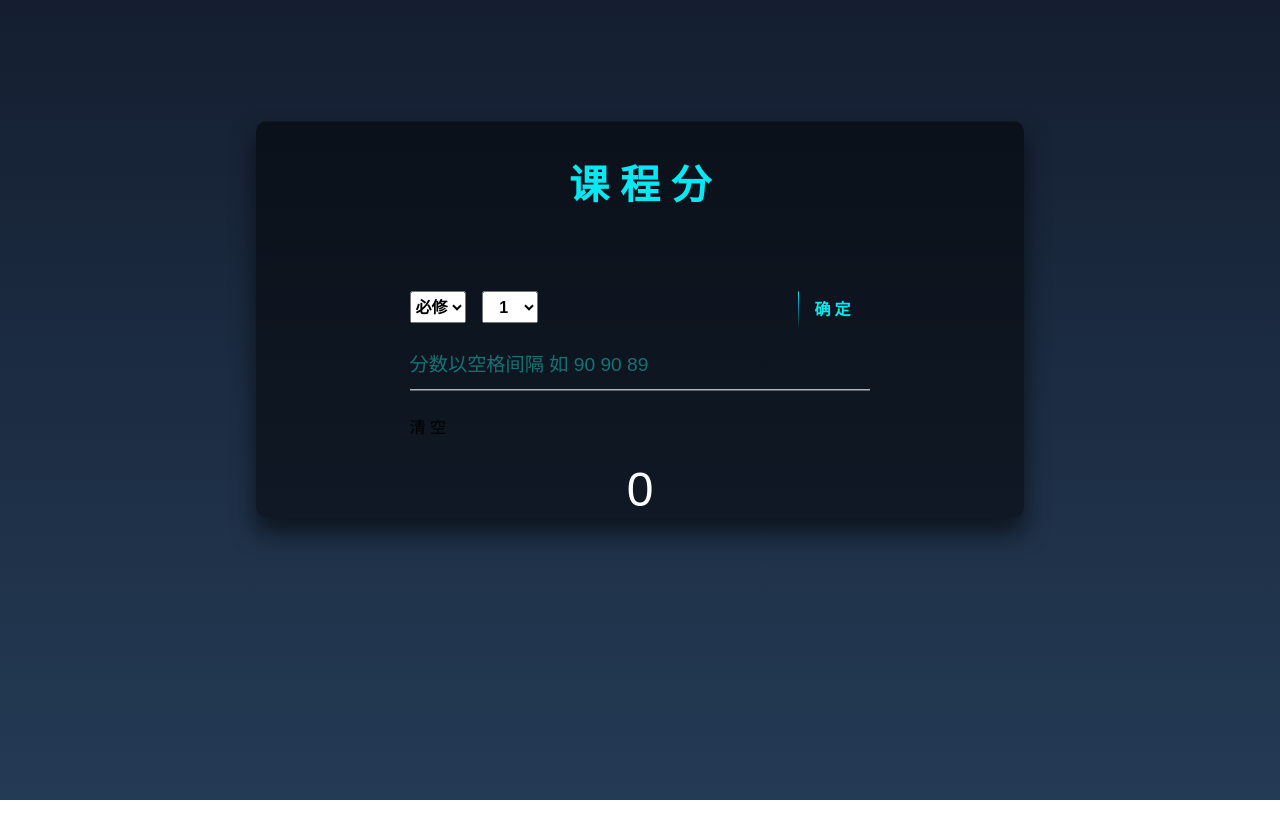
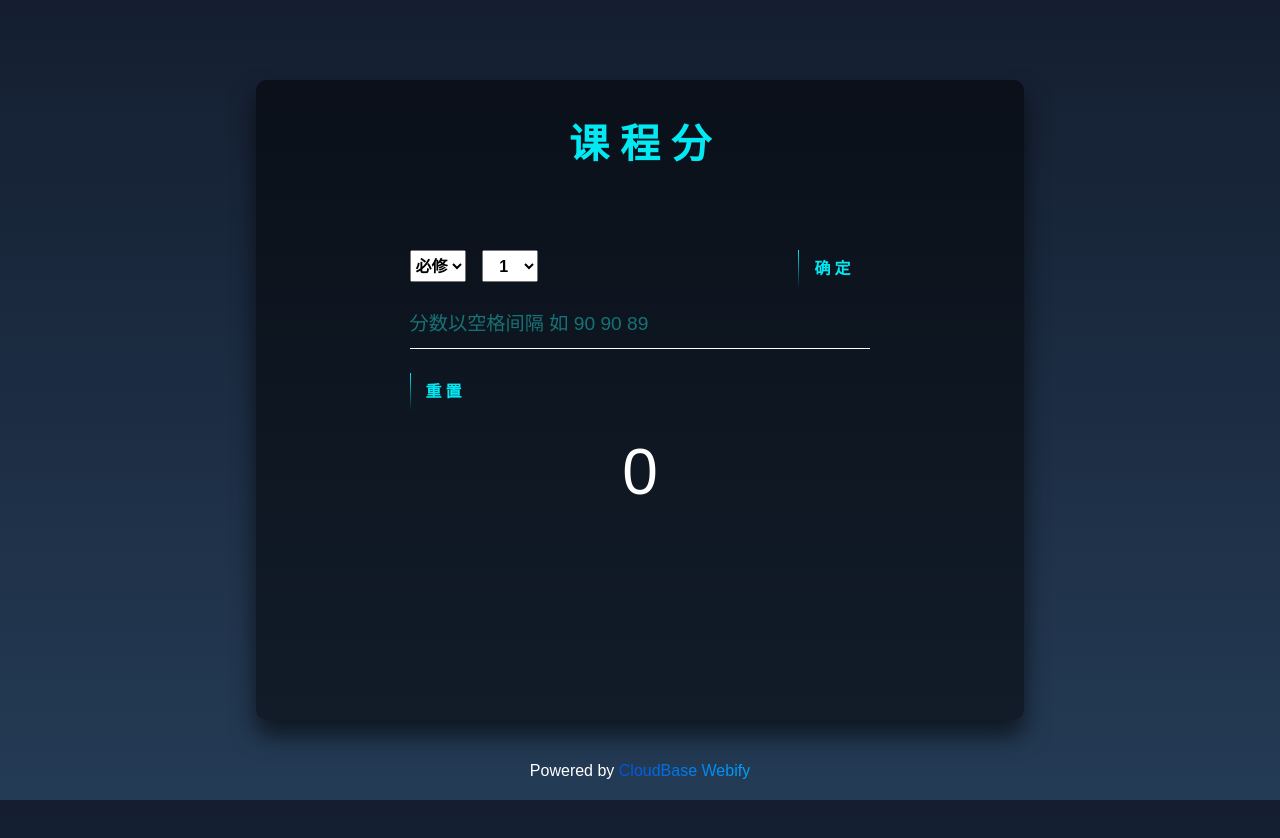
Before and after one commit to Nglede/GDKCF, a Vue app: page / in a window 1280 px wide. Shown: the top 838 px of the page. Before the commit the page ends 800 px from the top, so only its background shows below. Built offline with nearby package versions, Linux system fonts and the light colour scheme.

Commit message:
更换样式和优化交互方式

```diff
--- a/src/App.vue
+++ b/src/App.vue
@@ -11,24 +11,32 @@
             <option :value="item" v-for="item in creditList">{{ item }}</option>
           </select>
         </div>
-        <submit-button @click="submit">确定</submit-button>
+        <Button @click="submit">确定</Button>
       </div>
       <input type="text" name="input" v-model="score" placeholder="分数以空格间隔 如 90 90 89" />
       <!-- <textInput v-model="score"></textInput> -->
       <div class="record">
-        <div v-if="bxArr || xxArr" class="button" @click="clear">清 空</div>
+        <Button v-if="bxArr || xxArr" @click="clear">重置</Button>
       </div>
       <div class="reslust">
         <div class="text">{{ res }}</div>
       </div>
     </div>
   </div>
+
+  <div class="footer">
+    Powered by
+    <a
+      href="https://webify.cloudbase.net/"
+      target="_blank"
+      rel="noopener noreferrer"
+    >CloudBase Webify</a>
+  </div>
 </template>
 
 <script setup lang="ts">
 import { ref, Ref } from 'vue';
-import submitButton from './components/submitButton.vue';
-import textInput from './components/textInput.vue';
+import Button from './components/Button.vue';
 
 
 interface suject {
@@ -149,11 +157,9 @@ body {
 }
 
 .app {
-  position: absolute;
-  top: 30%;
-  left: 50%;
+  margin: 5rem auto 0;
   width: 60%;
-  transform: translate(-50%, -30%);
+  min-height: 80vh;
   display: flex;
   flex-direction: column;
   align-items: center;
@@ -228,8 +234,9 @@ select + select,
 
 .reslust .text {
   /* margin-top: 1rem; */
-  font-size: 3rem;
+  font-size: 4rem;
   font-weight: 500;
+  color: #fff;
 }
 
 .reslust .details {
@@ -237,7 +244,24 @@ select + select,
   text-decoration: underline;
 }
 
-.text {
+.footer {
   color: #fff;
+  position: absolute;
+  bottom: 20px;
+  left: 50%;
+  transform: translateX(-50%);
+}
+
+.footer a {
+  text-decoration: none;
+  background: linear-gradient(0.25turn, #0052d9, #00a4ff);
+  background-clip: text;
+  -webkit-background-clip: text;
+  color: transparent;
+}
+
+.footer a:hover {
+  text-decoration: underline;
+  color: #4596b3;
 }
 </style>
```
Also changed, not shown: src/components/Button.vue (renamed from src/components/submitButton.vue).
